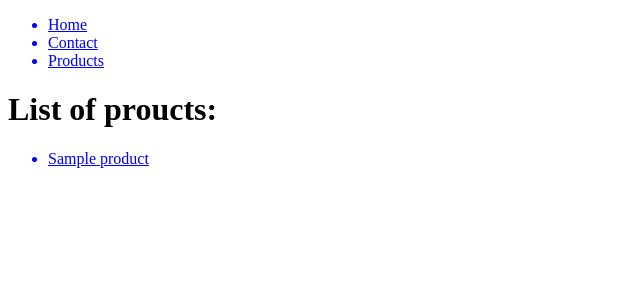
After one commit to hariAlokin/myDjango, a Python web app: template products/templates/products/index.html in a window 1280 px wide. The commit adds this page. Shown: the top 300 px of the page, without its empty margins (0-640 px from the left). Run offline with Jinja, Linux system fonts and the light colour scheme; the template is opened without the code that fills it: most values are stand-ins (such as "Sample title", 1, 10 or a date in 2020).

Commit message:
Product index finished and detail page hard coded url

```diff
--- a/myDjango/urls.py
+++ b/myDjango/urls.py
@@ -15,12 +15,14 @@ Including another URLconf
 """
 from django.contrib import admin
 from django.urls import path
-from pages.views import home, contact, product_detail
+from pages.views import home, contact
+from products.views import product_index, product_detail
 
 urlpatterns = [
     path('admin/', admin.site.urls),
     # own
     path('', home, name="home"),
     path('contact-us', contact, name="contact"),
-    path('macbook', product_detail, name="macbook_detail"), # dummy
+    path('products', product_index, name="product_index"), # dummy
+    path('products/3', product_detail, name="product_detail"), # dummy
 ]
--- a/pages/templates/components/navbar.html
+++ b/pages/templates/components/navbar.html
@@ -2,6 +2,6 @@
     <ul>
         <a href="/"><li>Home</li></a>
         <a href="contact-us"><li>Contact</li></a>
-        <a href="macbook"><li>Macbook</li></a>
+        <a href="products"><li>Products</li></a>
     </ul>
 </nav>
--- a/pages/templates/products/detail.html
+++ b/products/templates/products/detail.html
@@ -1,7 +1,7 @@
 {% extends 'base.html' %}
 {% block title %}{{name}}{% endblock title %}
 {% block content %}
-    <b>Product Name: </b>{{name}}
+    <b>Product Name: </b>{{name|capfirst}}
     <b>Product Description: </b>{{description}}
-    <b>Product Price: </b>{{price}}
+    <b>Product Price: </b>{{price| add:10900}}/- Rs
 {% endblock content %}
--- /dev/null
+++ b/products/templates/products/index.html
@@ -0,0 +1,10 @@
+{% extends 'base.html' %}
+{% block title %}Products Index{% endblock title %}
+{% block content %}
+    <h1>List of proucts:</h1>
+    <ul>
+    {% for product in product_list %}
+        <a href="products/{{product.id}}" ><li>{{product}}</li></a>
+    {% endfor %}
+    </ul>
+{% endblock content %}
```
Also changed, not shown: pages/views.py (+0 -8 lines), products/views.py (+19 -1 lines), db.sqlite3, pages/templates/products/index.html (deleted).
